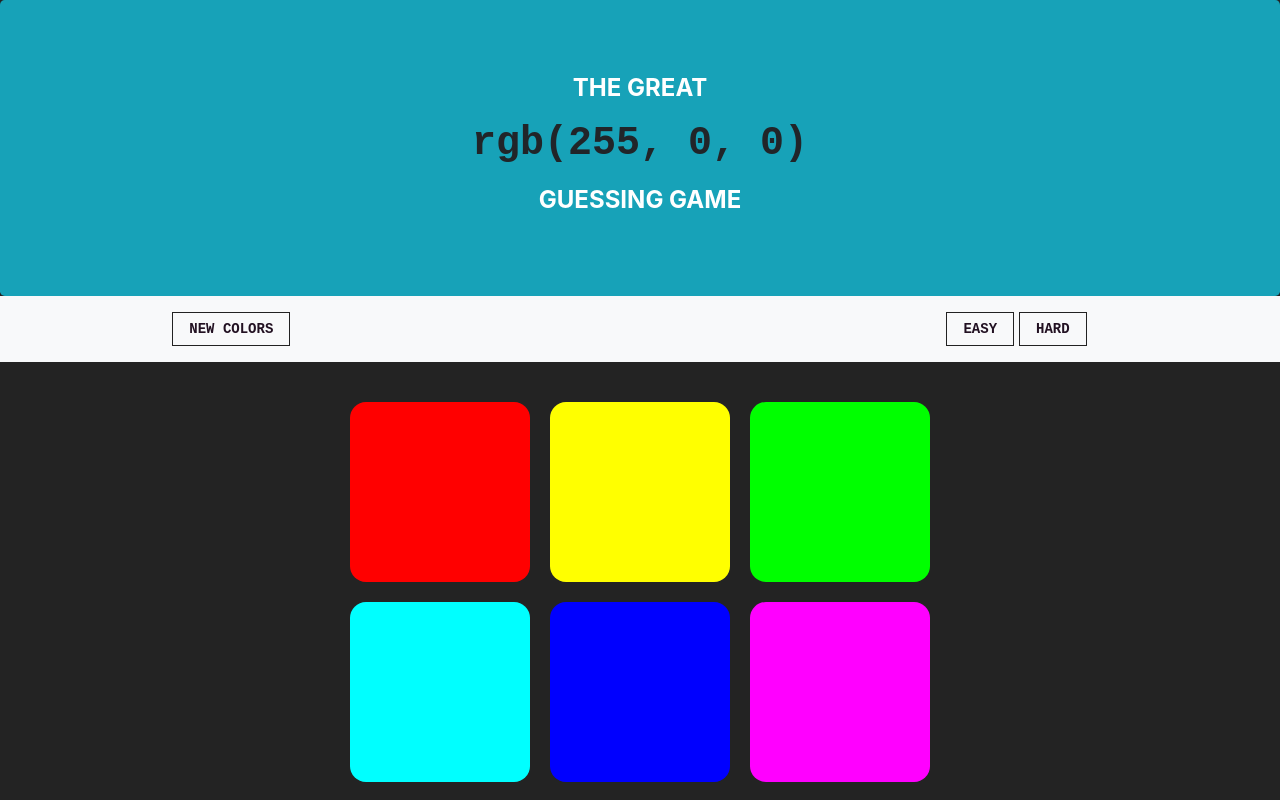
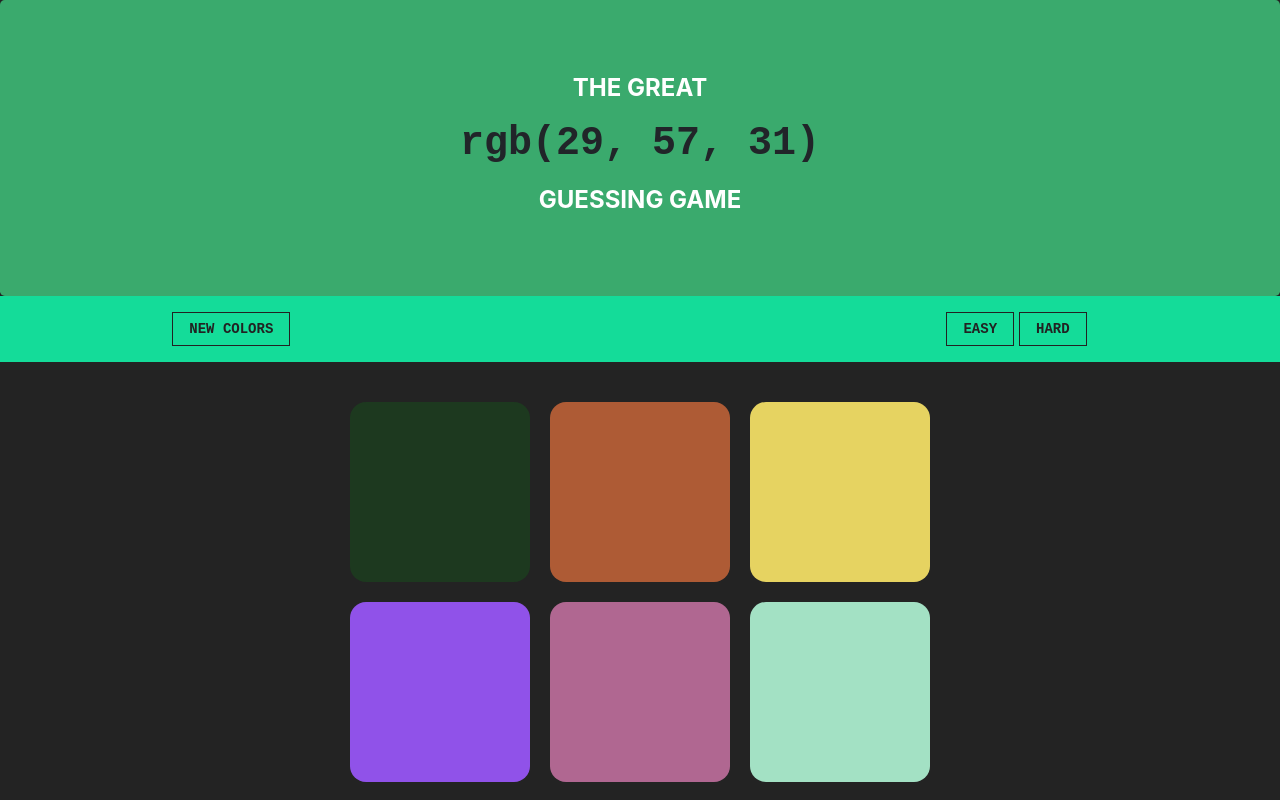
Before and after one commit to paramjeetdhiman/RGB-ColorGame, a plain HTML site: page index.html in a window 1280 px wide. Drawn offline with Linux system fonts and the light colour scheme.

Commit message:
ADD: random colors, backgroundRandom

```diff
--- a/index.html
+++ b/index.html
@@ -8,7 +8,7 @@
     <link rel="stylesheet" href="./styles.css" />
   </head>
   <body>
-    <header class="jumbotron text-center bg-info">
+    <header class="jumbotron text-center">
       <h4>THE GREAT</h4>
       <!-- <h1>
         RGB(<span id="red">255</span>, <span id="green">255</span>,<span
@@ -21,7 +21,7 @@
     </header>
 
     <!-- navbar -->
-    <nav class="navbar navbar-light bg-light justify-content-around">
+    <nav class="navbar navbar-light justify-content-around">
       <a class="nav-link active" href="#">NEW COLORS</a>
       <span id="message"></span>
       <div class="navbar">
--- a/index.js
+++ b/index.js
@@ -1,16 +1,10 @@
-const colors = [
-  'rgb(255, 0, 0)',
-  'rgb(255, 255, 0)',
-  'rgb(0, 255, 0)',
-  'rgb(0, 255, 255)',
-  'rgb(0, 0, 255)',
-  'rgb(255, 0, 255)',
-];
+let colors = generateRandomColors(6);
 
 let squares = document.querySelectorAll('.square');
 let pickedColor = pickColor();
 let colorDisplay = document.querySelector('#colorDisplay');
 let message = document.querySelector('#message');
+let header = document.querySelector('.jumbotron');
 colorDisplay.textContent = pickedColor;
 
 for (let i = 0; i < squares.length; i++) {
@@ -23,9 +17,11 @@ for (let i = 0; i < squares.length; i++) {
     //compare color to picked square
 
     const clickedColor = this.style.background;
+    console.log(clickedColor, pickedColor);
     if (clickedColor === pickedColor) {
       message.textContent = 'Correct';
       changeColors(clickedColor);
+      header.style.background = clickedColor;
     } else {
       message.textContent = 'Try Again';
       this.style.background = '#232323';
@@ -46,3 +42,21 @@ function pickColor() {
   const random = Math.floor(Math.random() * colors.length);
   return colors[random];
 }
+
+function generateRandomColors(num) {
+  //make an array
+  const colors = [];
+  //add num random colors to array
+  for (let i = 0; i <= num; i++) {
+    colors.push(randomColors());
+  }
+  //retrun array
+  return colors;
+}
+
+function randomColors() {
+  const red = Math.floor(Math.random() * 256);
+  const green = Math.floor(Math.random() * 256);
+  const blue = Math.floor(Math.random() * 256);
+  return `rgb(${red}, ${green}, ${blue})`;
+}
--- a/styles.css
+++ b/styles.css
@@ -3,8 +3,8 @@ body {
 }
 .jumbotron {
   margin-bottom: 0;
+  background: #3aaa6d;
 }
-
 header h4 {
   color: #fff;
   line-height: 2em;
@@ -16,15 +16,18 @@ h1 {
   font-weight: bold;
 }
 
+nav {
+  background: rgb(20, 220, 153);
+}
 nav a {
-  color: #212;
+  color: #222;
   font: bold 14px monospace;
   border: 1px solid #222;
   margin-right: 5px;
 }
 nav a:hover {
-  background: #444;
-  color: lime;
+  background: #222;
+  color: yellow;
 }
 
 .square {
```
